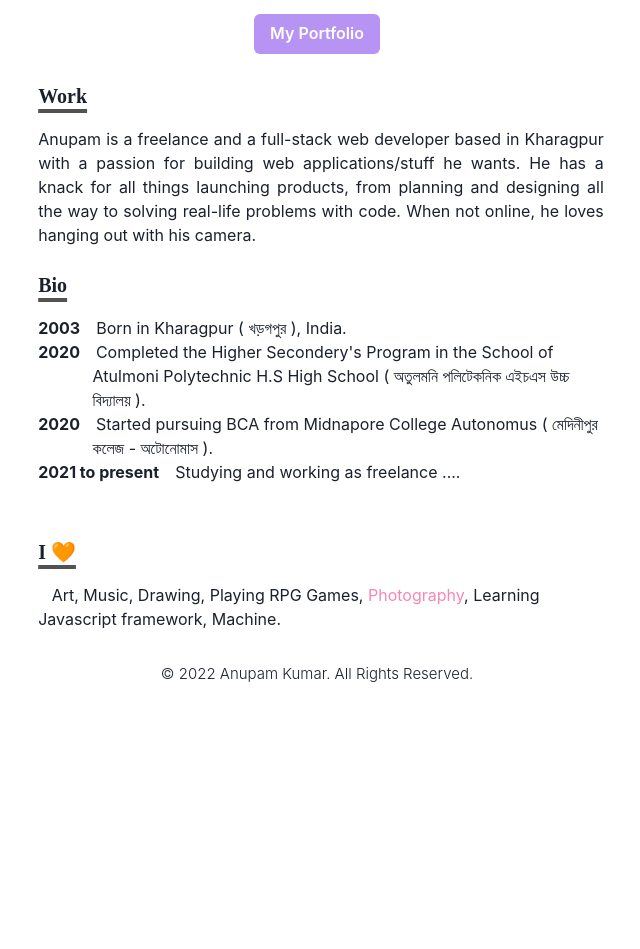
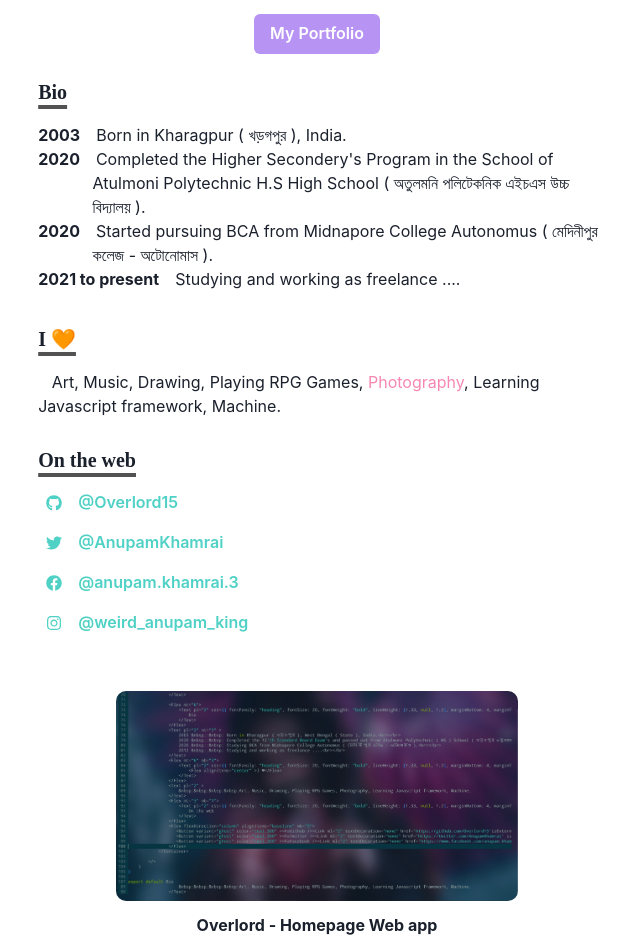
Before and after one commit to Overlord15/shironeko-homepage, a Next.js app: page / in a window 1280 px wide. Shown: the part 480-1429 px from the top of the page, without its empty margins (323-963 px from the left). Before the commit the page ends 1183 px from the top, so only its background shows below. Built offline with nearby package versions, Linux system fonts and the light colour scheme.

Commit message:
28/05/2022 commited

```diff
--- a/pages/index.js
+++ b/pages/index.js
@@ -116,14 +116,6 @@ export default function Home() {
             <Link textAlign="center" textDecoration="none" _hover={{ textDecoration: "none", }}>My Portfolio</Link>
           </Button>
         </Center>
-        <Flex mt="6">
-          <Text pl="2" css={{ fontFamily: "heading", fontSize: 20, fontWeight: "bold", lineHeight: [1.33, null, 1.2], marginBottom: 4, marginTop: 3, textDecoration: "underline", textDecorationColor: "#525252", textDecorationThickness: 4, textUnderlineOffset: 6 }}>
-            Work
-          </Text>
-        </Flex>
-        <Text pl="2" mt="3" textAlign="justify">
-          Anupam is a freelance and a full-stack web developer based in Kharagpur with a passion for building web applications/stuff he wants. He has a knack for all things launching products, from planning and designing all the way to solving real-life problems with code. When not online, he loves hanging out with his camera.
-        </Text>
         <Flex mt="5">
           <Text pl="2" css={{ fontFamily: "heading", fontSize: 20, fontWeight: "bold", lineHeight: [1.33, null, 1.2], marginBottom: 4, marginTop: 3, textDecoration: "underline", textDecorationColor: "#525252", textDecorationThickness: 4, textUnderlineOffset: 6 }}>
             Bio
@@ -148,15 +140,35 @@ export default function Home() {
             Studying and working as freelance ....
           </BioSection>
         </Box>
-        <Flex mt="5">
+        <Flex>
           <Text pl="2" css={{ fontFamily: "heading", fontSize: 20, fontWeight: "bold", lineHeight: [1.33, null, 1.2], marginBottom: 4, marginTop: 3, textDecoration: "underline", textDecorationColor: "#525252", textDecorationThickness: 4, textUnderlineOffset: 6 }}>
             I &#129505;
           </Text>
         </Flex>
         <Text pl="2" mt="3">
-          &nbsp;&nbsp;&nbsp;Art, Music, Drawing, Playing RPG Games,{' '}<Link textDecoration="none" color="pink.300" _hover={{textDecoration: "underline", color: "pink.300", textUnderlineOffset: 3}}>Photography</Link>,  Learning Javascript framework, Machine.
+          &nbsp;&nbsp;&nbsp;Art, Music, Drawing, Playing RPG Games,{' '}<Link textDecoration="none" color="pink.300" _hover={{ textDecoration: "underline", color: "pink.300", textUnderlineOffset: 3 }}>Photography</Link>,  Learning Javascript framework, Machine.
         </Text>
+        <Flex mt="6" mb="1">
+          <Text pl="2" css={{ fontFamily: "heading", fontSize: 20, fontWeight: "bold", lineHeight: [1.33, null, 1.2], marginBottom: 4, marginTop: 3, textDecoration: "underline", textDecorationColor: "#525252", textDecorationThickness: 4, textUnderlineOffset: 6 }}>
+            On the web
+          </Text>
+        </Flex>
+        <Flex flexDirection="column" alignItems="baseline">
+          <Button variant="ghost" color="teal.300" ><FaGithub /><Link ml="4" textDecoration="none" _hover={{ lineHeight: [1.33, null, 1.2], marginBottom: 4, marginTop: 3, textDecoration: "underline", textDecorationColor: "pink", textDecorationThickness: 2, textUnderlineOffset: 3 }} href='https://github.com/Overlord15' isExternal>@Overlord15</Link></Button>
+          <Button variant="ghost" color="teal.300" ><FaTwitter /><Link ml="4" textDecoration="none" _hover={{ lineHeight: [1.33, null, 1.2], marginBottom: 4, marginTop: 3, textDecoration: "underline", textDecorationColor: "pink", textDecorationThickness: 2, textUnderlineOffset: 3 }} href='https://twitter.com/AnupamKhamrai' isExternal>@AnupamKhamrai</Link></Button>
+          <Button variant="ghost" color="teal.300" ><FaFacebook /><Link ml="4" textDecoration="none" _hover={{ lineHeight: [1.33, null, 1.2], marginBottom: 4, marginTop: 3, textDecoration: "underline", textDecorationColor: "pink", textDecorationThickness: 2, textUnderlineOffset: 3 }} href='https://www.facebook.com/anupam.khamrai.3/' isExternal>@anupam.khamrai.3</Link></Button>
+          <Button variant="ghost" color="teal.300" ><FaInstagram /><Link ml="4" textDecoration="none" _hover={{ lineHeight: [1.33, null, 1.2], marginBottom: 4, marginTop: 3, textDecoration: "underline", textDecorationColor: "pink", textDecorationThickness: 2, textUnderlineOffset: 3 }} href='https://www.instagram.com/weird_anupam_king/' isExternal>@weird_anupam_king</Link></Button>
+        </Flex>
 
+        <Box mb="10" mt="12">
+          <Link textDecoration="none" href="https://github.com/Overlord15/overlord-homepage" isExternal maxW="70%">
+            <Center>
+              <Image src='../images/github-source.jpg' alt='github source' objectFit='contain' border="none" borderRadius="10px" maxW="70%" />
+            </Center>
+          </Link>
+          <Center mt="3" mb=""><Text maxW="60%" textAlign="center" fontWeight="bold">Overlord - Homepage Web app</Text></Center>
+          <Center mt="2"><Text textAlign="justify" maxW="60%" fontWeight="100">Visit my Github repositery which contains the source code for this site and feel free to contribute ! If you like my work feel free to give a star.</Text></Center>
+        </Box>
 
         <Box maxW="100%" h="30px" pb="10" pt="8" ><Text textAlign="center" fontSize="15px" fontWeight="light">© 2022 Anupam Kumar. All Rights Reserved.</Text></Box>
       </Container>
```
